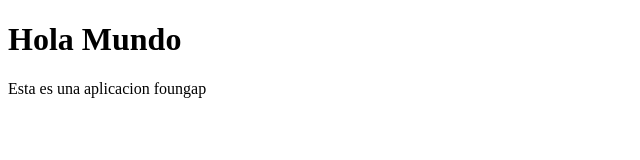
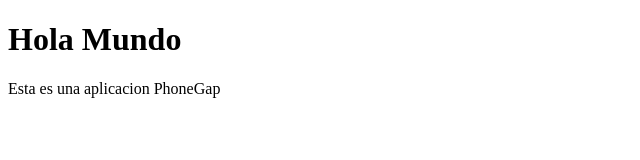
Before and after one commit to AntonioObregon/holamundp, a plain HTML site: page index.html in a window 1280 px wide. Shown: the full height of the page, 0-640 px from the left. Drawn offline with Linux system fonts and the light colour scheme.

Commit message:
Add files via upload

```diff
--- a/config.xml
+++ b/config.xml
@@ -2,10 +2,10 @@
 <widget id="io.cordova.hellocordova" version="0.0.1" xmlns="http://www.w3.org/ns/widgets" xmlns:cdv="http://cordova.apache.org/ns/1.0">
   <name>Holamundo01</name>
   <description>
-      Esta es una aplicacion basica de foungap.
+      Esta es una aplicacion basica de PhoneGap
   </description>
   <author email="dev@cordova.apache.org" href="http://cordova.io">
-      seustedescomoautores
+      Antonio de Jesus Obregon Prieto
   </author>
   <content src="index.html" />
   <plugin name="cordova-plugin-whitelist" spec="1" />
--- a/index.html
+++ b/index.html
@@ -5,6 +5,6 @@
 </head>
 <body>
 <h1>Hola Mundo</h1>
-<p>Esta es una aplicacion foungap</p>
+<p>Esta es una aplicacion PhoneGap</p>
 </body>
 </html>
```
